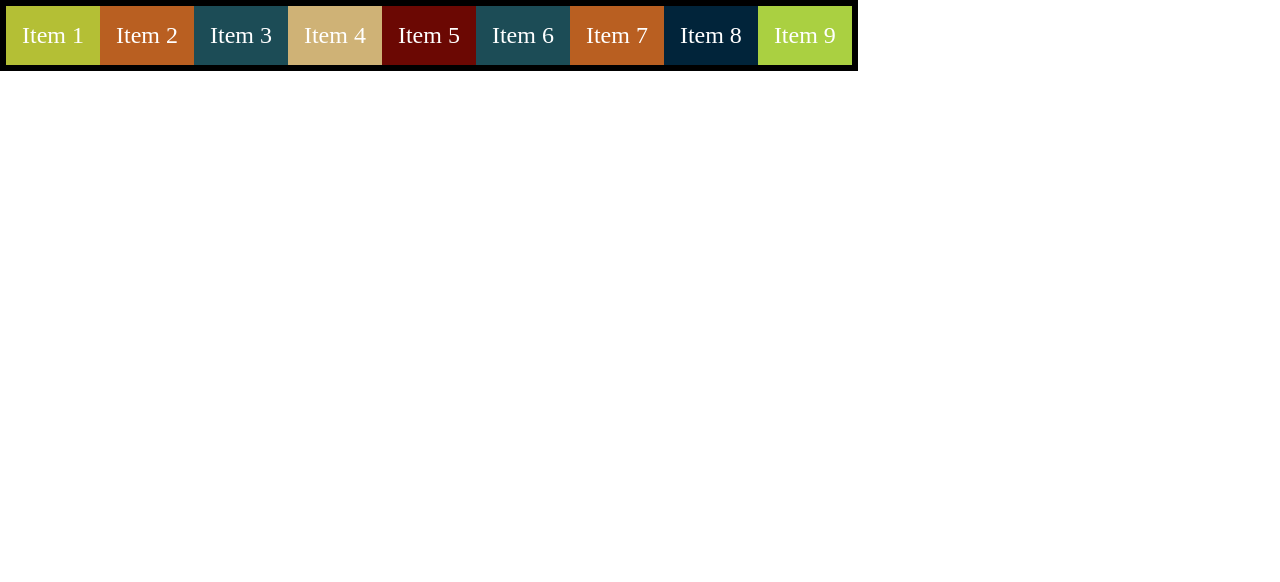
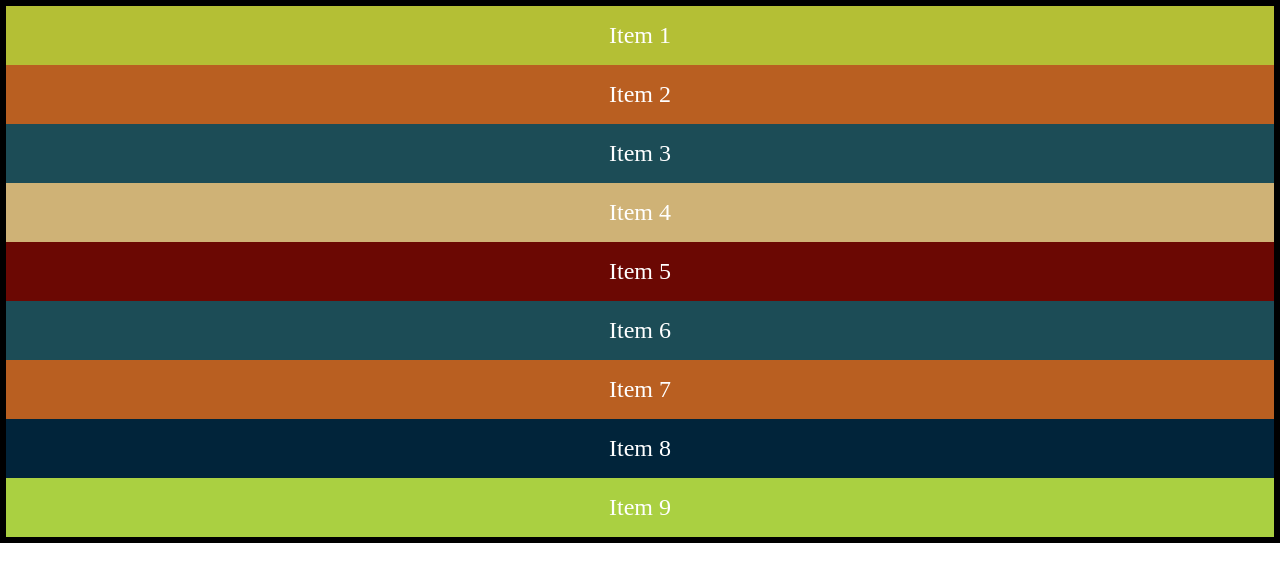
Before and after one commit to suraj8423tripathi/All-about-flexbox, a plain HTML site: page index.html in a window 1280 px wide. Drawn offline with Linux system fonts and the light colour scheme.

Commit message:
properties of flex-direction

```diff
--- a/styles.css
+++ b/styles.css
@@ -3,8 +3,12 @@ body {
 }
 .container {
     border: 6px solid black;
-  /*   display: flex; this will take the full width of the page */
-  display : inline-flex; /*this will take only enough space that will accommodate all its children */
+    display: flex; /* this will take the full width of the page */
+  /*display : inline-flex; this will take only enough space that will accommodate all its children */
+  /*flex-direction: row; set the axis to main i.e. from left to right */
+ /*  flex-direction: row-reverse; set the axis to main but from right to left */
+ flex-direction: column; /* set the axis to cross but from top to bottom */
+ /*flex-direction: column-reverse;  set the axis to cross but from bottom to top */
 }
 .flex-item {
     color: white;
```
